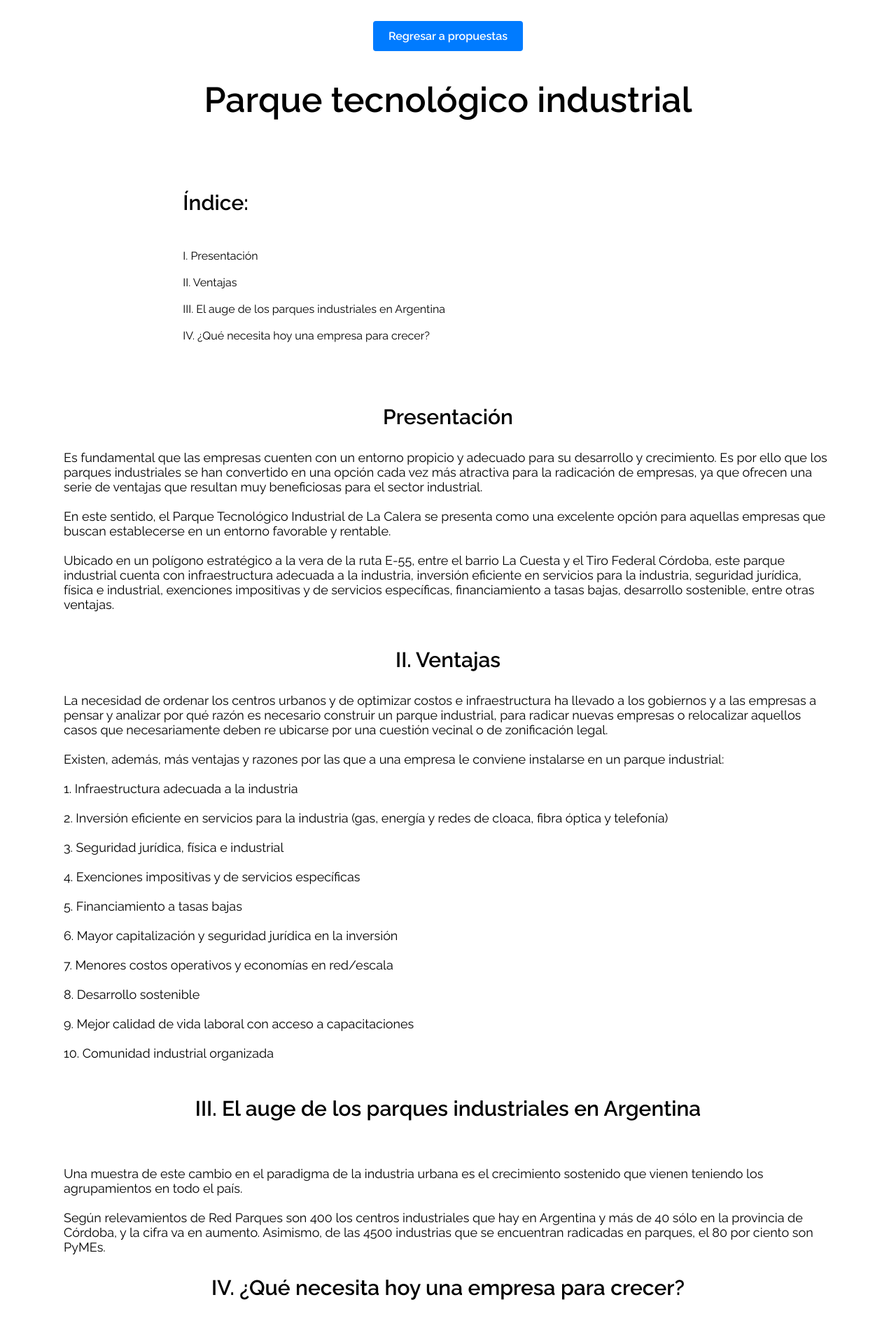
After one commit to LucianoPettit/rambaldi.com.ar, a PHP site: the page made by propuestasCampaña/parque.html in a window 1280 px wide. The commit adds this page. Shown: the top 1920 px of the page at 70% size. Run offline with PHP 8.4, Linux system fonts and the light colour scheme.

Commit message:
update parque

```diff
--- a/propuestas.css
+++ b/propuestas.css
@@ -139,6 +139,10 @@ span{
 }
 
 
+.imgPropuestaParque{
+  width: 600px;
+}
+
 @media (max-width: 650px) {
 
 .indiceVideosContainer{
@@ -152,6 +156,9 @@ span{
 .titleMain{
   font-size: 25px;
 }
+.imgPropuestaParque{
+  width: 350px;
+}
 }
 
 
--- /dev/null
+++ b/propuestasCampaña/parque.html
@@ -0,0 +1,168 @@
+<!DOCTYPE html>
+<html lang="en">
+
+<head>
+  <meta charset="UTF-8">
+  <meta http-equiv="X-UA-Compatible" content="IE=edge">
+  <meta name="viewport" content="width=device-width, initial-scale=1.0">
+  <link rel="stylesheet" href="/propuestas.css">
+  <title>Parque tecnológico industrial </title>
+</head>
+
+<body>
+  <header>
+    <div class="headerContainer">
+      <a href="/pages/propuestas.html" class="botonRegresar">Regresar a propuestas</a>
+      <h1>Parque tecnológico industrial</h>
+    </div>
+  </header>
+
+  <main>
+    <section class="mainContainer">
+
+      <div class="indiceVideosContainer">
+        <div class="indice">
+          <p>
+          <h2 class="titleMain">Índice:</h2>
+          <br>
+          I. Presentación <br><br>
+          II. Ventajas <br><br>
+          III. El auge de los parques industriales en Argentina <br><br>
+          IV.  ¿Qué necesita hoy una empresa para crecer?<br><br>
+
+          </p>
+        </div>
+
+        <div class="containerVideo">
+
+        </div>
+      </div>
+      <section class="sectionContainer">
+        <div class="divContainer">
+
+          <h2 class="titleMain">Presentación</h2>
+          <p>
+            Es fundamental que las empresas cuenten con un entorno propicio y adecuado para su desarrollo y crecimiento.
+            Es por ello que los parques industriales se han convertido en una opción cada vez más atractiva para la
+            radicación de empresas, ya que ofrecen una serie de ventajas que resultan muy beneficiosas para el sector
+            industrial. <br> <br>
+
+            En este sentido, el Parque Tecnológico Industrial de La Calera se presenta como una excelente opción para
+            aquellas empresas que buscan establecerse en un entorno favorable y rentable. <br> <br> Ubicado en un
+            polígono
+            estratégico a la vera de la ruta E-55, entre el barrio La Cuesta y el Tiro Federal Córdoba, este parque
+            industrial cuenta con infraestructura adecuada a la industria, inversión eficiente en servicios para la
+            industria, seguridad jurídica, física e industrial, exenciones impositivas y de servicios específicas,
+            financiamiento a tasas bajas, desarrollo sostenible, entre otras ventajas. <br> <br></p>
+
+
+          </p>
+          <h2 class="titleMain"> II. Ventajas
+            <br>
+          </h2>
+
+          <p>
+            La necesidad de ordenar los centros urbanos y de optimizar costos e infraestructura ha llevado a los
+            gobiernos y a las empresas a pensar y analizar por qué razón es necesario construir un parque industrial,
+            para radicar nuevas empresas o relocalizar aquellos casos que necesariamente deben re ubicarse por una
+            cuestión vecinal o de zonificación legal. <br><br> Existen, además, más ventajas y razones por las que a una
+            empresa
+            le conviene instalarse en un parque industrial: <br> <br>
+
+            1. Infraestructura adecuada a la industria<br><br>
+
+            2. Inversión eficiente en servicios para la industria (gas, energía y redes de cloaca, fibra óptica y
+            telefonía)<br><br>
+
+            3. Seguridad jurídica, física e industrial<br><br>
+
+            4. Exenciones impositivas y de servicios específicas<br><br>
+
+            5. Financiamiento a tasas bajas<br><br>
+
+            6. Mayor capitalización y seguridad jurídica en la inversión<br><br>
+
+            7. Menores costos operativos y economías en red/escala<br><br>
+
+            8. Desarrollo sostenible<br><br>
+
+            9. Mejor calidad de vida laboral con acceso a capacitaciones<br><br>
+
+            10. Comunidad industrial organizada<br><br>
+
+          </p>
+
+
+          <h2 class="titleMain">III. El auge de los parques industriales en Argentina<br> <br></h2>
+
+          <p>Una muestra de este cambio en el paradigma de la industria urbana es el crecimiento sostenido que vienen
+            teniendo los agrupamientos en todo el país. <br> <br> Según relevamientos de Red Parques son 400 los centros
+            industriales que hay en Argentina y más de 40 sólo en la provincia de Córdoba, y la cifra va en aumento.
+            Asimismo, de las 4500 industrias que se encuentran radicadas en parques, el 80 por ciento son PyMEs.
+          </p>
+
+
+          <h2 class="titleMain"> IV. ¿Qué necesita hoy una empresa para crecer?</h2>
+
+          <p> <br>
+            <br>
+          <p>En la actualidad, las empresas requieren de un espacio que les permita concentrar en un solo lugar la
+            logística, producción, seguridad y servicios, en aras de mejorar su eficiencia y reducir costos. <br> Sin
+            embargo, esto no es suficiente. <br> <br> También se necesita que este espacio sea amigable con el medio
+            ambiente, en
+            consonancia con los cambios que se han ido produciendo en los tratamientos ambientales del agua y la
+            energía. <br><br>
+
+            Es por esta razón que los parques industriales se han convertido en una herramienta vital para potenciar el
+            desarrollo de las pequeñas y medianas empresas, y contribuir al crecimiento del país y a la urbanización.
+            <br> <br> En
+            este sentido, se debe entender que los parques industriales son mucho más que un espacio físico para
+            albergar empresas, son un instrumento para mejorar la calidad de vida laboral y el desarrollo sostenible en
+            todas sus políticas.<br><br><br><br>
+
+          </p>
+
+          </p>
+
+          <h3>Plano de ubicación de futuro Parque tecnológico industrial de La Calera <br><br></h3>
+
+          <div class="ImgContainer">
+
+            <img class="imgPropuestaParque" src="/img/propuestas/parque/1.jpeg" alt="">
+
+            <br>
+          </div>
+
+
+          <h3> <br> <br> <br> <br>Polígono ubicado a la vera de la actual ruta E-55 entre el barrio La Cuesta y el Tiro
+            Federal Córdoba. <br><br></h3>
+
+          <div class="ImgContainer">
+
+            <img class="imgPropuestaParque" src="/img/propuestas/parque/2.jpeg" alt="">
+          </div>
+
+          <h3> <br> <br> <br> <br>Hay varios parques industriales en el cuadrante oeste de la provincia de Córdoba, incluyendo tres en Malagüeño y uno en la ciudad de Córdoba llamado Ciudad Empresaria.. <br><br></h3>
+
+          <div class="ImgContainer">
+
+            <img class="imgPropuestaParque" src="/img/propuestas/parque/3.jpeg" alt="">
+          </div>
+          <h3> <br> <br> <br> <br>Toda la industria del valle de Punilla, la única opción de parques industriales disponibles es la de Malagüeño.<br><br> </h3>
+
+          <div class="ImgContainer">
+
+            <img class="imgPropuestaParque" src="/img/propuestas/parque/4.jpeg" alt="">
+          </div>
+
+        </div>
+      </section>
+    </section>
+  </main>
+
+  <footer>
+
+  </footer>
+</body>
+
+</html>
```
Also changed, not shown: estrucutrapropuesta.html (deleted, +0 -123 lines), pages/propuestas.html (+22 -3 lines), img/propuestas/parque/1.jpeg (added), img/propuestas/parque/2.jpeg (added), img/propuestas/parque/3.jpeg (added), img/propuestas/parque/4.jpeg (added).
